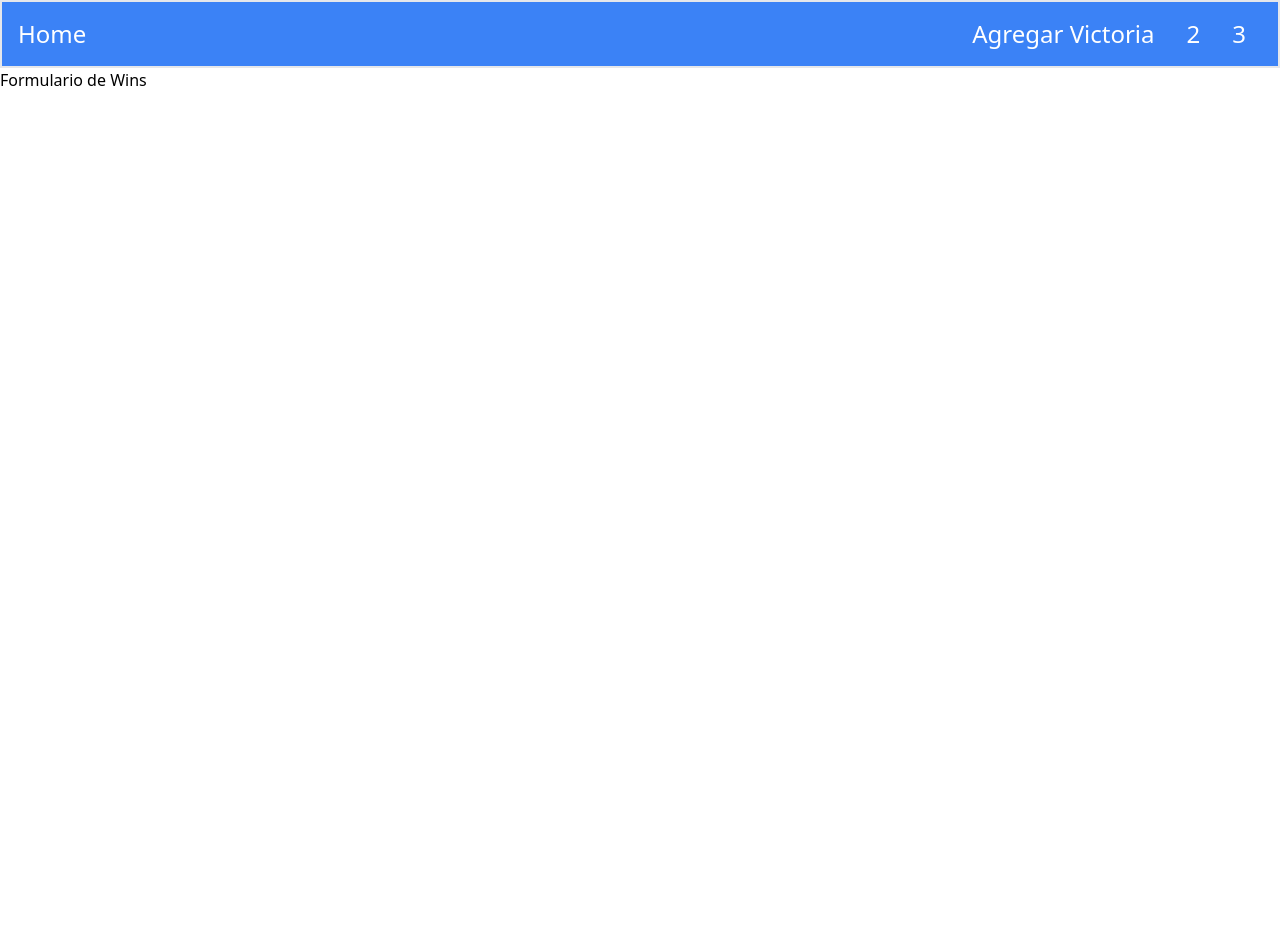
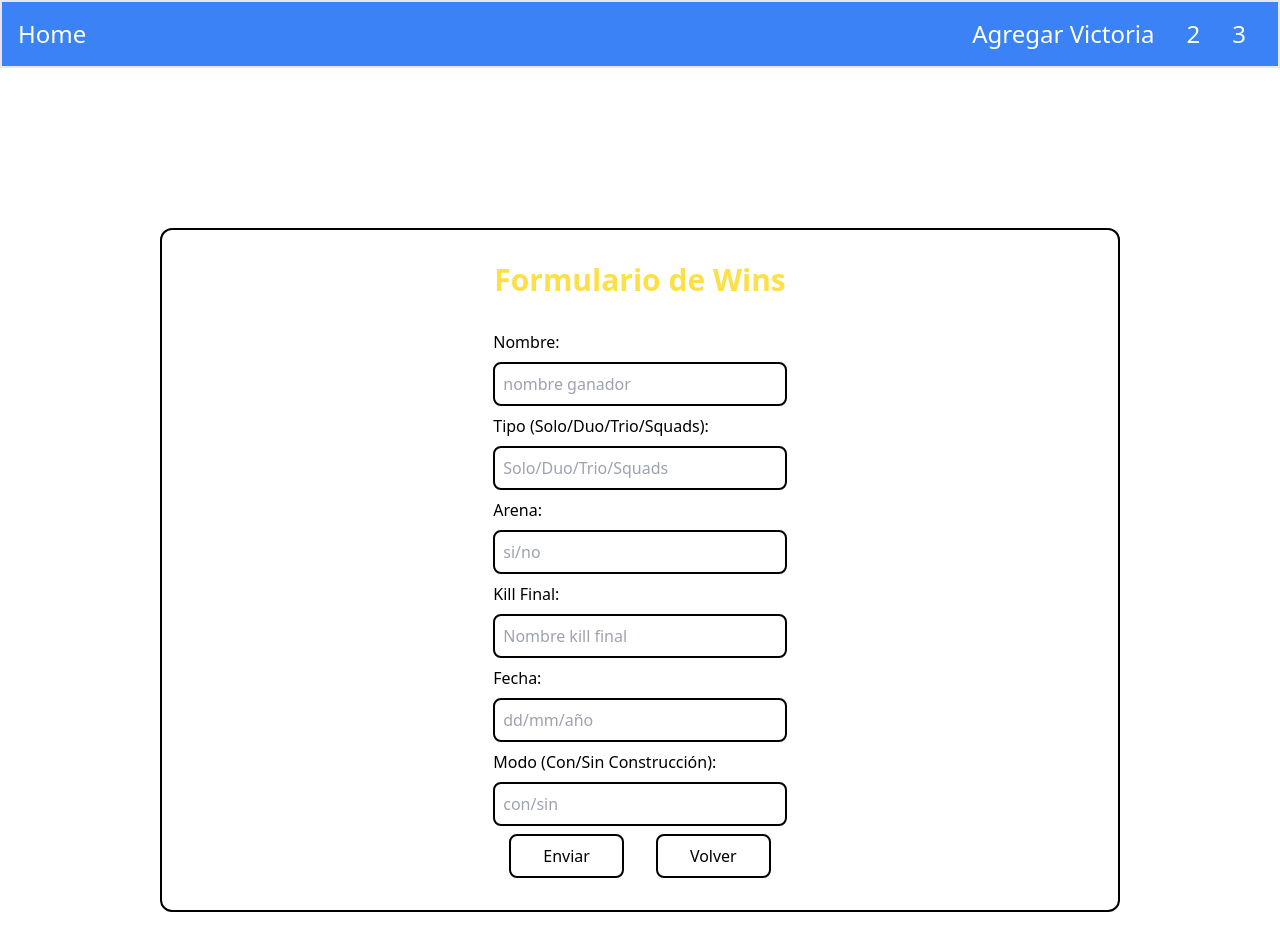
Before and after one commit to fer0o/ft, a Next.js app: page /formulario in a window 1280 px wide. Shown: the top 950 px of the page. Before the commit the page ends 800 px from the top, so only its background shows below. Built offline with nearby package versions, Linux system fonts and the light colour scheme.

Commit message:
metodo post hecho

```diff
--- a/pages/formulario.js
+++ b/pages/formulario.js
@@ -1,4 +1,5 @@
-import React from 'react'
+import React, { useState } from 'react'
+import { useRouter } from 'next/router'
 import Layout from '../components/Layout'
 import firebaseApp from '../firebase'
 import {
@@ -11,15 +12,123 @@ import {
   getDocs,
   setDoc
 } from 'firebase/firestore'
-
-const database = getFirestore(firebaseApp)
+const db = getFirestore(firebaseApp)
 
 const Formulario = () => {
+  const router = useRouter()
+
+  // coleccion de objetos
+  const valorInicial = {
+    nombre: '',
+    tipo: '',
+    arena: '',
+    killFinal: '',
+    fecha: '',
+    modo: ''
+  }
+  // manejo de useState
+  const [dato, setDato] = useState(valorInicial)
+
+  //capturar los inputs
+  const obtenerInputs = e => {
+    const { name, value } = e.target
+    setDato({ ...dato, [name]: value })
+  }
+  //funcion para guardar info en firebase
+  const enviarInfo = async e => {
+    e.preventDefault()
+    try {
+      await addDoc(collection(db, 'wins'), {
+        ...dato
+      })
+    } catch (error) {
+      console.log(error)
+    }
+    //esta funcion lo que hace es una redirección
+    router.push('/')
+  }
   return (
     <div>
       <Layout>
-        <div className='container'>
-          <h2>Formulario de Wins</h2>
+        <div className='flex flex-col justify-center items-center border-2 border-black m-40 lg:p-8 w-96 lg:w-auto rounded-xl'>
+          <h2 className='mb-8 text-3xl font-bold text-yellow-300'>
+            Formulario de Wins
+          </h2>
+          <div>
+            <form className=' flex flex-col space-y-2' onSubmit={enviarInfo}>
+              <p>Nombre:</p>
+              <input
+                type='text'
+                placeholder='nombre ganador'
+                name='nombre'
+                value={dato.nombre}
+                onChange={obtenerInputs}
+                required
+                className='border-2 border-black rounded-lg p-2'
+              />
+              <p>Tipo (Solo/Duo/Trio/Squads):</p>
+              <input
+                type='text'
+                placeholder='Solo/Duo/Trio/Squads'
+                name='tipo'
+                value={dato.tipo}
+                onChange={obtenerInputs}
+                required
+                className='border-2 border-black rounded-lg p-2'
+              />
+              <p>Arena:</p>
+              <input
+                type='text'
+                placeholder='si/no'
+                name='arena'
+                value={dato.arena}
+                onChange={obtenerInputs}
+                required
+                className='border-2 border-black rounded-lg p-2'
+              />
+              <p>Kill Final:</p>
+              <input
+                type='text'
+                placeholder='Nombre kill final'
+                name='killFinal'
+                value={dato.killFinal}
+                onChange={obtenerInputs}
+                required
+                className='border-2 border-black rounded-lg p-2'
+              />
+              <p>Fecha:</p>
+              <input
+                type='text'
+                placeholder='dd/mm/año'
+                name='fecha'
+                value={dato.fecha}
+                onChange={obtenerInputs}
+                required
+                className='border-2 border-black rounded-lg p-2'
+              />
+              <p>Modo (Con/Sin Construcción):</p>
+              <input
+                type='text'
+                placeholder='con/sin'
+                name='modo'
+                value={dato.modo}
+                onChange={obtenerInputs}
+                required
+                className='border-2 border-black rounded-lg p-2'
+              />
+              <div className='flex flex-row gap-8 m-4 '>
+                <button className=' border-2 border-black px-8 py-2  mx-auto  rounded-lg'>
+                  Enviar
+                </button>
+                <button
+                  className=' border-2 border-black px-8 py-2 mx-auto rounded-lg'
+                  onClick={() => router.push('/')}
+                >
+                  Volver
+                </button>
+              </div>
+            </form>
+          </div>
         </div>
       </Layout>
     </div>
```
